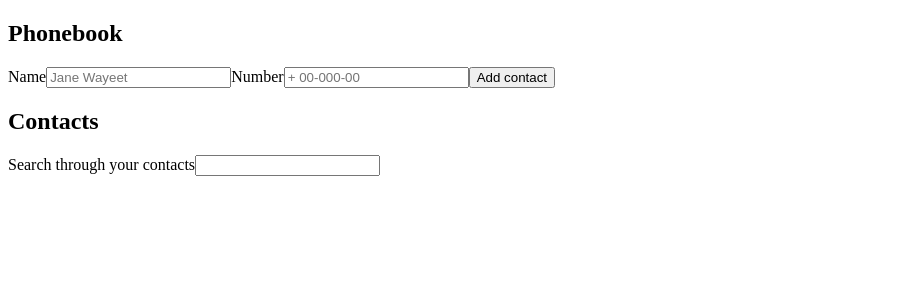
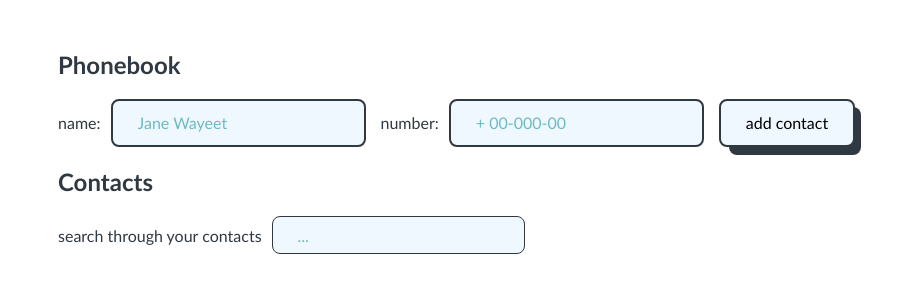
Before and after one commit to juliedevdes/goit-react-hw-02-phonebook, a React (Create React App) app: page / in a window 1280 px wide. Shown: the top 300 px of the page, without its empty margins (0-916 px from the left). Built offline with nearby package versions, Linux system fonts and the light colour scheme.

Commit message:
added styles and propTypes

```diff
--- a/public/index.html
+++ b/public/index.html
@@ -9,35 +9,9 @@
       name="description"
       content="Web site created using create-react-app"
     />
-    <link rel="apple-touch-icon" href="%PUBLIC_URL%/logo192.png" />
-    <!--
-      manifest.json provides metadata used when your web app is installed on a
-      user's mobile device or desktop. See https://developers.google.com/web/fundamentals/web-app-manifest/
-    -->
-    <link rel="manifest" href="%PUBLIC_URL%/manifest.json" />
-    <!--
-      Notice the use of %PUBLIC_URL% in the tags above.
-      It will be replaced with the URL of the `public` folder during the build.
-      Only files inside the `public` folder can be referenced from the HTML.
-
-      Unlike "/favicon.ico" or "favicon.ico", "%PUBLIC_URL%/favicon.ico" will
-      work correctly both with client-side routing and a non-root public URL.
-      Learn how to configure a non-root public URL by running `npm run build`.
-    -->
-    <title>React App</title>
+    <title>Phonebook</title>
   </head>
   <body>
-    <noscript>You need to enable JavaScript to run this app.</noscript>
     <div id="root"></div>
-    <!--
-      This HTML file is a template.
-      If you open it directly in the browser, you will see an empty page.
-
-      You can add webfonts, meta tags, or analytics to this file.
-      The build step will place the bundled scripts into the <body> tag.
-
-      To begin the development, run `npm start` or `yarn start`.
-      To create a production bundle, use `npm run build` or `yarn build`.
-    -->
   </body>
 </html>
--- a/src/App.js
+++ b/src/App.js
@@ -3,6 +3,8 @@ import React from "react";
 import ContacsForm from "./components/ContacsForm/ContacsForm";
 import ContasctsList from "./components/ContactList/ContactsList";
 import Filter from "./components/Filter/Filter";
+
+import s from "./App.module.css";
 
 class App extends React.Component {
   state = {
@@ -11,18 +13,16 @@ class App extends React.Component {
   };
 
   onSubmit = (formState) => {
-    //cheking if there alredy exist such contacts
     const checkedForMatch = this.state.contacts.filter((contact) =>
       contact.name.toLowerCase().includes(formState.name.toLowerCase())
     );
 
-    //depend on that two variants
     if (checkedForMatch.length === 0) {
       this.setState({
-        contacts: [...this.state.contacts, formState], //add new contact
+        contacts: [...this.state.contacts, formState],
       });
     } else {
-      alert("There is already contact with the same name"); //or notify user
+      alert("There is already contact with the same name");
     }
   };
 
@@ -48,7 +48,7 @@ class App extends React.Component {
     const visibleContacts = this.getVisibleContacts();
 
     return (
-      <div>
+      <div className={s.root}>
         <h2>Phonebook</h2>
         <ContacsForm onSubmit={this.onSubmit} />
         <h2>Contacts</h2>
--- /dev/null
+++ b/src/App.module.css
@@ -0,0 +1,6 @@
+.root {
+  color: #303841;
+  font-family: "Trebuchet MS", "Lucida Sans Unicode", "Lucida Grande",
+    "Lucida Sans", Arial, sans-serif;
+  margin: 50px;
+}
--- a/src/components/ContacsForm/ContacsForm.js
+++ b/src/components/ContacsForm/ContacsForm.js
@@ -1,7 +1,14 @@
 import React from "react";
 import { v4 as uuidv4 } from "uuid";
+import s from "./ContactForm.module.css";
+
+import PropTypes from "prop-types";
 
 export default class ContacsForm extends React.Component {
+  static propTypes = {
+    onSubmit: PropTypes.func.isRequired,
+  };
+
   state = {
     name: "",
     number: "",
@@ -14,7 +21,6 @@ export default class ContacsForm extends React.Component {
 
   handleSubmit = (e) => {
     e.preventDefault();
-    console.log(this.state);
     this.props.onSubmit(this.state);
     this.reset();
   };
@@ -27,8 +33,9 @@ export default class ContacsForm extends React.Component {
     return (
       <form onSubmit={this.handleSubmit}>
         <label>
-          Name
+          name:
           <input
+            className={s.inputName}
             placeholder="Jane Wayeet"
             name="name"
             onChange={this.handleInputChange}
@@ -37,9 +44,10 @@ export default class ContacsForm extends React.Component {
             type="text"
           />
         </label>
-        <label>
-          Number
+        <label className={s.label}>
+          number:
           <input
+            className={s.inputNum}
             placeholder="+ 00-000-00"
             name="number"
             onChange={this.handleInputChange}
@@ -48,7 +56,9 @@ export default class ContacsForm extends React.Component {
             type="tel"
           />
         </label>
-        <button type="submit">Add contact</button>
+        <button className={s.btn} type="submit">
+          add contact
+        </button>
       </form>
     );
   }
--- /dev/null
+++ b/src/components/ContacsForm/ContactForm.module.css
@@ -0,0 +1,76 @@
+.inputName,
+.inputNum {
+  border: 2px solid #303841;
+  background-color: aliceblue;
+  padding: 15px;
+  border-radius: 8px;
+  margin-left: 10px;
+  font-family: "Trebuchet MS", "Lucida Sans Unicode", "Lucida Grande",
+    "Lucida Sans", Arial, sans-serif;
+  font-size: 16px;
+  line-height: 24px;
+  padding: 0 25px;
+  height: 48px;
+  box-sizing: border-box;
+}
+
+.inputNum {
+  margin-right: 15px;
+}
+
+.inputNum::placeholder,
+.inputName::placeholder {
+  color: #3da4abbb;
+  font-family: "Trebuchet MS", "Lucida Sans Unicode", "Lucida Grande",
+    "Lucida Sans", Arial, sans-serif;
+}
+
+.label {
+  margin-left: 15px;
+}
+
+.btn {
+  align-items: center;
+  background-color: aliceblue;
+  border: 2px solid #303841;
+  border-radius: 8px;
+  box-sizing: border-box;
+  cursor: pointer;
+  font-size: 16px;
+  font-family: "Trebuchet MS", "Lucida Sans Unicode", "Lucida Grande",
+    "Lucida Sans", Arial, sans-serif;
+  height: 48px;
+  justify-content: center;
+  line-height: 24px;
+  max-width: 100%;
+  padding: 0 25px;
+  position: relative;
+}
+
+.btn:after {
+  background-color: #303841;
+  border-radius: 8px;
+  content: "";
+  display: block;
+  height: 48px;
+  left: 0;
+  width: 100%;
+  position: absolute;
+  top: -2px;
+  transform: translate(8px, 8px);
+  transition: transform 0.2s ease-out;
+  z-index: -1;
+}
+
+.btn:hover:after {
+  transform: translate(0, 0);
+}
+
+.btn:active {
+  color: #3da4abbb;
+  outline: 0;
+}
+
+.btn:hover {
+  outline: 0;
+}
--- a/src/components/ContactList/ContactsList.js
+++ b/src/components/ContactList/ContactsList.js
@@ -1,14 +1,22 @@
 import React from "react";
 import ContasctsListItem from "../ContactsListItem/ContactsListItem";
-import { v4 as uuidv4 } from "uuid";
+import s from "./ContactsList.module.css";
+import PropTypes from "prop-types";
 
 export default class ContasctsList extends React.Component {
+  static propTypes = {
+    contacts: PropTypes.arrayOf(
+      PropTypes.shape({ id: PropTypes.string.isRequired })
+    ),
+    removeContact: PropTypes.func.isRequired,
+  };
+
   render() {
     return (
-      <ul>
+      <ul className={s.list}>
         {this.props.contacts.map((contact) => {
           return (
-            <li key={uuidv4()}>
+            <li className={s.item} key={contact.id}>
               <ContasctsListItem
                 name={contact.name}
                 number={contact.number}
--- /dev/null
+++ b/src/components/ContactList/ContactsList.module.css
@@ -0,0 +1,9 @@
+.list {
+  margin-top: 30px;
+  list-style: none;
+  padding: 0;
+}
+
+.item:not(:last-child) {
+  margin-bottom: 20px;
+}
--- a/src/components/ContactsListItem/ContactsListItem.js
+++ b/src/components/ContactsListItem/ContactsListItem.js
@@ -1,16 +1,26 @@
 import React from "react";
+import s from "./ContactsListItem.module.css";
+import PropTypes from "prop-types";
 
 export default class ContasctsListItem extends React.Component {
+  static propTypes = {
+    id: PropTypes.string.isRequired,
+    name: PropTypes.string.isRequired,
+    number: PropTypes.string.isRequired,
+    removeContact: PropTypes.func.isRequired,
+  };
+
   render() {
     return (
       <div>
-        {this.props.name}
-        {this.props.number}
+        <span className={s.name}> {this.props.name}</span>
+        <span className={s.num}> {this.props.number}</span>
         <button
+          className={s.btn}
           name={this.props.name}
           onClick={() => this.props.removeContact(this.props.id)}
         >
-          Delete
+          delete
         </button>
       </div>
     );
--- /dev/null
+++ b/src/components/ContactsListItem/ContactsListItem.module.css
@@ -0,0 +1,37 @@
+.name {
+  background-color: #3dd1e7;
+  padding: 7px 10px;
+  display: inline-block;
+  border-radius: 8px;
+  margin-right: 10px;
+}
+.num {
+  margin-right: 10px;
+}
+.btn {
+  align-items: center;
+  background-color: aliceblue;
+  border: 2px solid #303841;
+  border-radius: 8px;
+  box-sizing: border-box;
+  cursor: pointer;
+  font-size: 16px;
+  font-family: "Trebuchet MS", "Lucida Sans Unicode", "Lucida Grande",
+    "Lucida Sans", Arial, sans-serif;
+  justify-content: center;
+  line-height: 24px;
+  max-width: 100%;
+  padding: 0 25px;
+  position: relative;
+  transition: background-color 250ms linear;
+}
+
+.btn:active {
+  background-color: #ffdeda;
+  outline: 0;
+}
+
+.btn:hover {
+  outline: 0;
+  background-color: #ffdeda;
+}
--- a/src/components/Filter/Filter.js
+++ b/src/components/Filter/Filter.js
@@ -1,6 +1,13 @@
 import React from "react";
+import s from "./Filter.module.css";
+import PropTypes from "prop-types";
 
 export default class Filter extends React.Component {
+  static propTypes = {
+    filter: PropTypes.string.isRequired,
+    onChange: PropTypes.func,
+  };
+
   state = {
     filterValue: "",
   };
@@ -12,9 +19,11 @@ export default class Filter extends React.Component {
 
   render() {
     return (
-      <label>
-        Search through your contacts
+      <label className={s.label}>
+        search through your contacts
         <input
+          placeholder="..."
+          className={s.input}
           name="filterValue"
           onChange={this.handleFilterChange}
           value={this.state.filterValue}
--- /dev/null
+++ b/src/components/Filter/Filter.module.css
@@ -0,0 +1,26 @@
+.label {
+  margin-right: 30px;
+}
+
+.input {
+  margin-left: 25px;
+  border: 1.5px solid #303841;
+  background-color: aliceblue;
+  padding: 15px;
+  border-radius: 8px;
+  margin-left: 10px;
+  font-family: "Trebuchet MS", "Lucida Sans Unicode", "Lucida Grande",
+    "Lucida Sans", Arial, sans-serif;
+  font-size: 16px;
+  line-height: 24px;
+  padding: 0 25px;
+  height: 38px;
+  box-sizing: border-box;
+}
+
+.input::placeholder,
+.input::placeholder {
+  color: #3da4abbb;
+  font-family: "Trebuchet MS", "Lucida Sans Unicode", "Lucida Grande",
+    "Lucida Sans", Arial, sans-serif;
+}
```
